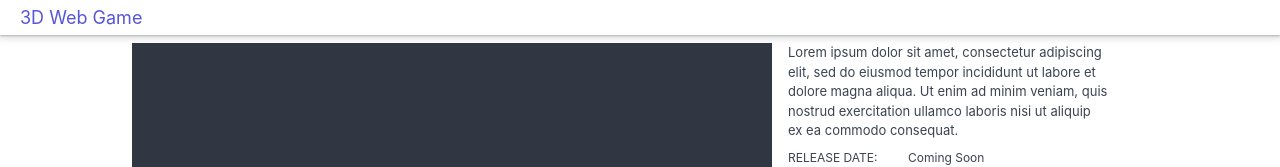
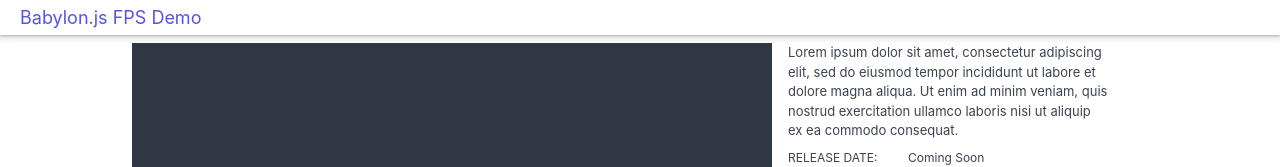
Before and after one commit to csarkosh/html5-fps, a React (Create React App) app: page / in a window 1280 px wide. Shown: the top 167 px of the page. Built offline with nearby package versions, Linux system fonts and the light colour scheme.

Commit message:
Update site & README to use new subdomain name

```diff
--- a/public/index.html
+++ b/public/index.html
@@ -2,20 +2,16 @@
 <html lang="en">
   <head>
     <meta charset="utf-8" />
-    <link rel="icon" href="%PUBLIC_URL%/favicon.ico" />
     <meta name="viewport" content="width=device-width, initial-scale=1, viewport-fit=cover" />
     <meta name="theme-color" content="#000000" />
     <meta
       name="description"
       content="A first-person shooter web game written by Cyrus Sarkosh"
     />
+    <link rel="icon" href="%PUBLIC_URL%/favicon.ico" />
     <link rel="apple-touch-icon" href="%PUBLIC_URL%/logo192.png" />
-    <!--
-      manifest.json provides metadata used when your web app is installed on a
-      user's mobile device or desktop. See https://developers.google.com/web/fundamentals/web-app-manifest/
-    -->
     <link rel="manifest" href="%PUBLIC_URL%/manifest.json" />
-    <title>webgl.csarko.sh</title>
+    <title>FPS Demo | csarko.sh</title>
   </head>
   <body>
     <noscript>You need to enable JavaScript to run this app.</noscript>
--- a/src/site/App.js
+++ b/src/site/App.js
@@ -52,7 +52,7 @@
                     <header className="navbar">
                         <section className="navbar-section">
                             <a href="/" className="navbar-brand mr-2 text-primary">
-                                3D Web Game
+                                Babylon.js FPS Demo
                             </a>
                         </section>
                         <LinearProgress style={{ opacity: state.loading ? 1 : 0 }}/>
```
Also changed, not shown: 1 other file (tests, documents, lock files or other folders).
